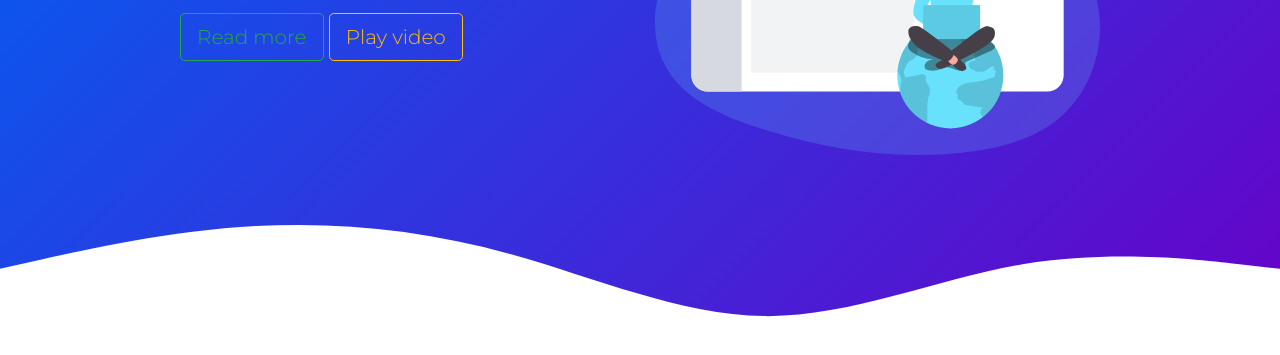
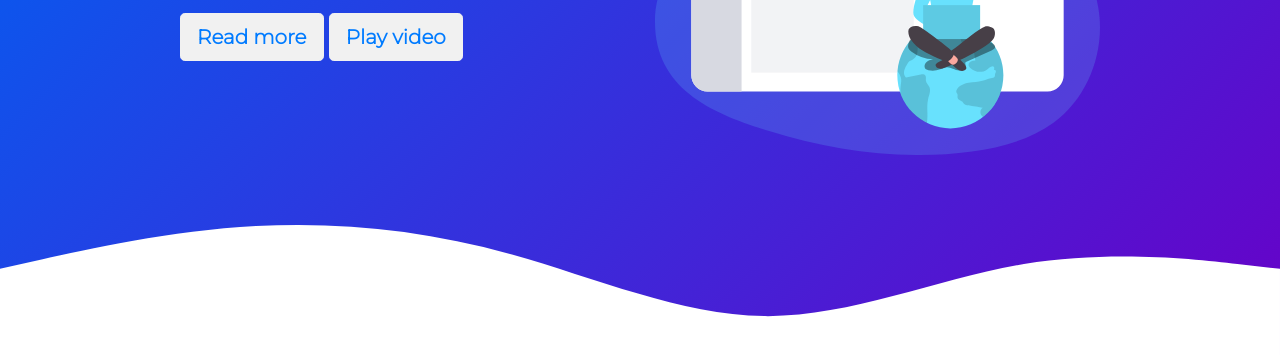
Before and after one commit to gmartins-dev/js-bootstrap-landingpage, a website built with Vite: page index.html in a window 1280 px wide. Shown: the part 313-668 px from the top of the page. Built offline with nearby package versions, Linux system fonts and the light colour scheme.

Commit message:
css fixes

```diff
--- a/index.html
+++ b/index.html
@@ -47,10 +47,10 @@
             template.
           </p>
 
-          <button type="button" class="btn btn-outline-success btn-lg">
+          <button type="button" class="btn btn-outline-primary btn-lg">
             Read more
           </button>
-          <button type="button" class="btn btn-outline-warning btn-lg">
+          <button type="button" class="btn btn-outline-primary btn-lg">
             Play video
           </button>
         </div>
--- a/styles.css
+++ b/styles.css
@@ -20,3 +20,9 @@ body {
   color: white;
 
 }
+.btn-outline-primary{
+  background-color: #F1F1F1;
+  color:#007BFF;
+  border-color:#f1f1f1;
+  font-weight: bold;
+}
```
